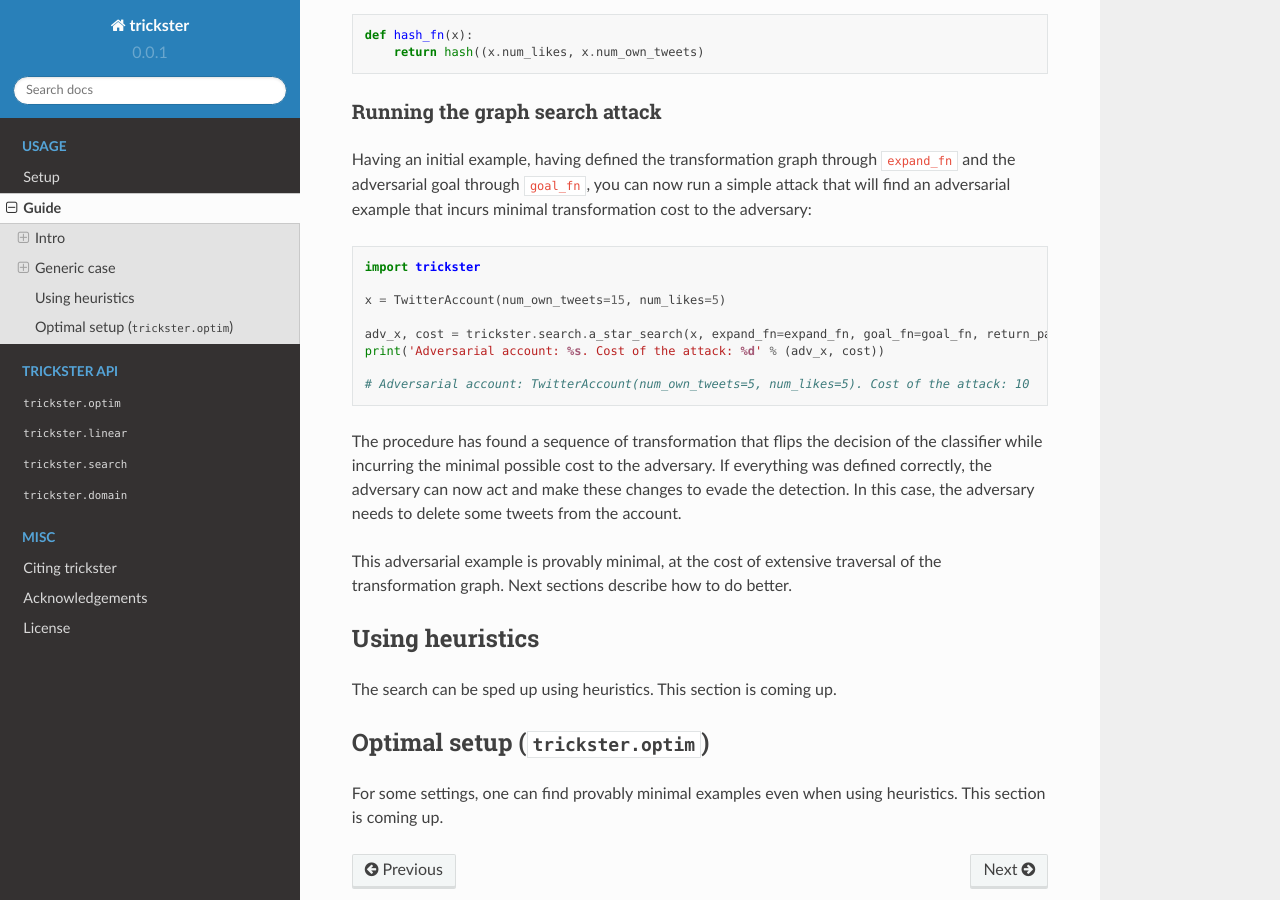
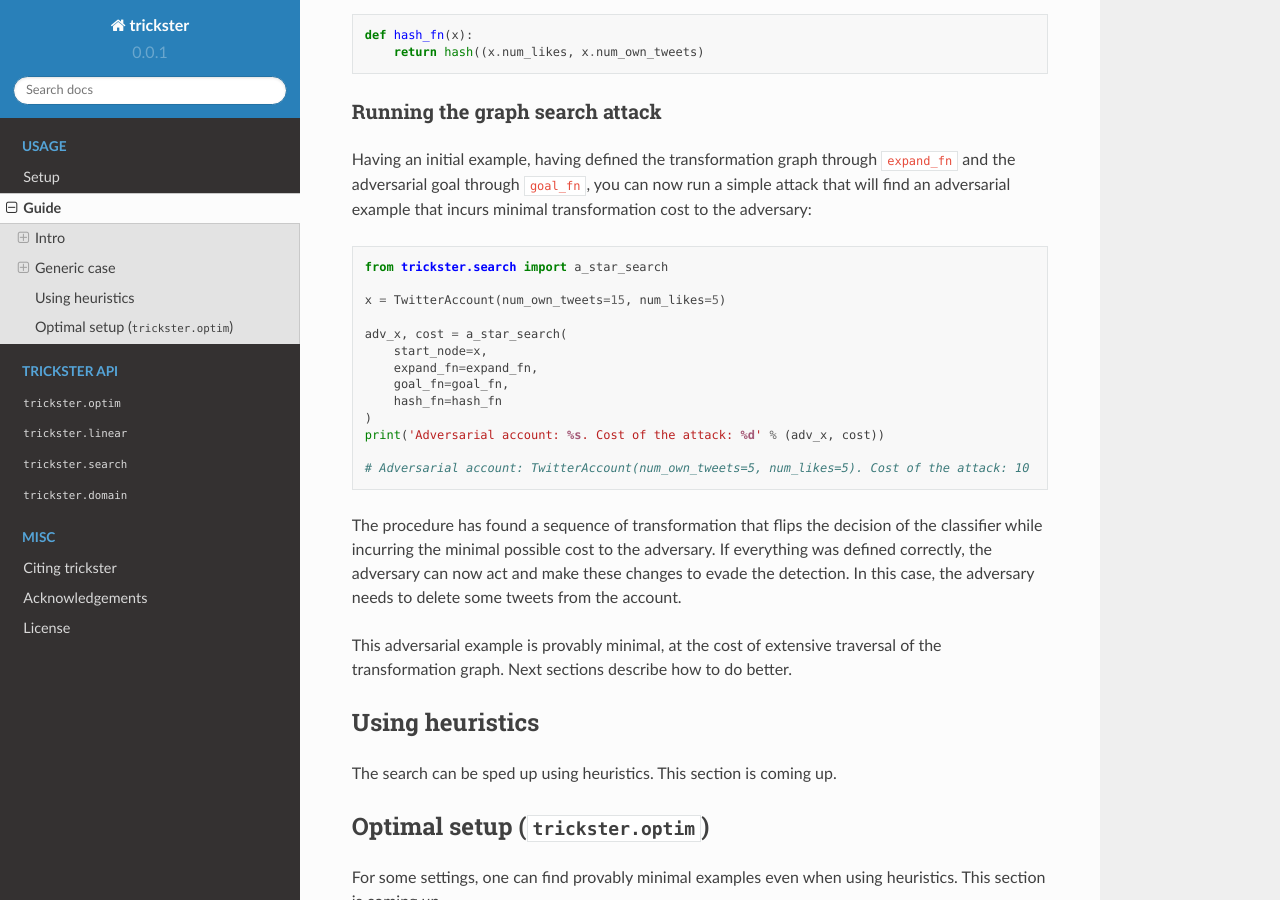
Before and after one commit to spring-epfl/trickster, a Sphinx documentation site: the page built from docs/source/guide.rst, in a window 1280 px wide and 900 px high, scrolled down 2827 px. Built offline with Sphinx 7.4.7 and the Read the Docs theme 2.0.0, drawn with Linux system fonts in a browser that asks for light colours.

Commit message:
Fix another typo

```diff
--- a/docs/source/guide.rst
+++ b/docs/source/guide.rst
@@ -115,11 +115,16 @@ example that incurs minimal transformation cost to the adversary:
 
 .. code-block:: python
 
-    import trickster
+    from trickster.search import a_star_search
 
     x = TwitterAccount(num_own_tweets=15, num_likes=5)
 
-    adv_x, cost = trickster.search.a_star_search(x, expand_fn=expand_fn, goal_fn=goal_fn, return_path=False)
+    adv_x, cost = a_star_search(
+        start_node=x,
+        expand_fn=expand_fn,
+        goal_fn=goal_fn,
+        hash_fn=hash_fn
+    )
     print('Adversarial account: %s. Cost of the attack: %d' % (adv_x, cost))
 
     # Adversarial account: TwitterAccount(num_own_tweets=5, num_likes=5). Cost of the attack: 10
```
